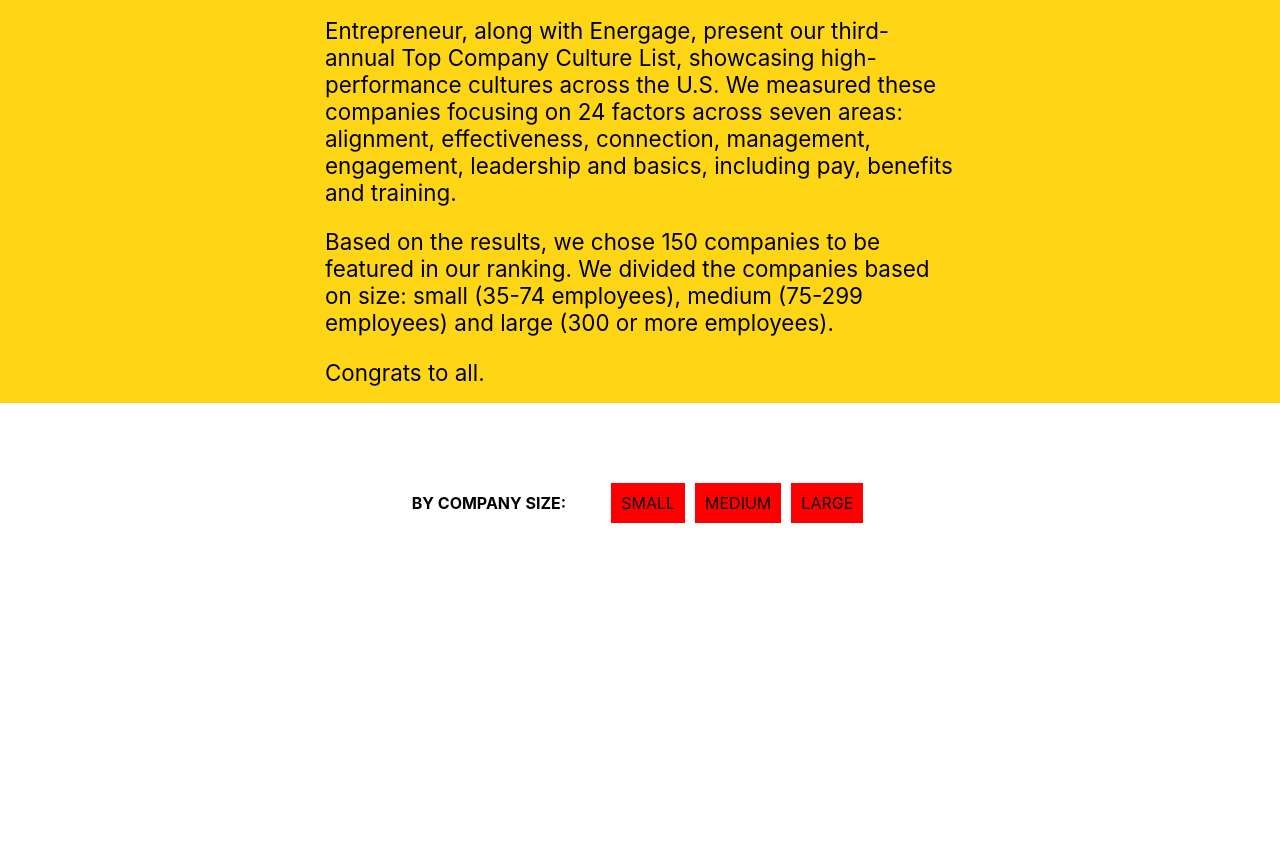
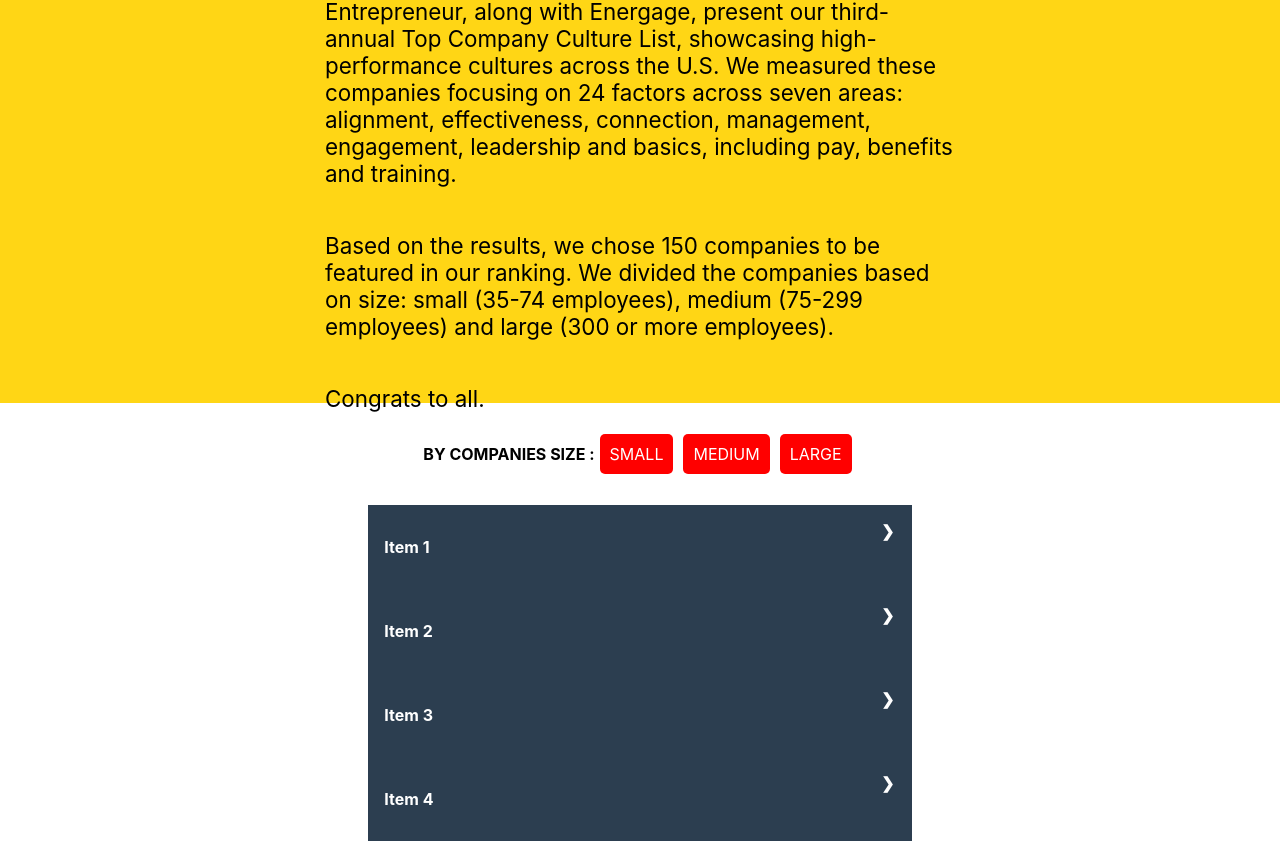
Before and after one commit to estelo2jz/topcompanyrevise, a React (Create React App) app: page /Large in a window 1280 px wide. Shown: the part 637-1478 px from the top of the page. Before the commit the page ends 1240 px from the top, so only its background shows below. Built offline with nearby package versions, Linux system fonts and the light colour scheme.

Commit message:
added accordian

```diff
--- a/package.json
+++ b/package.json
@@ -6,9 +6,11 @@
     "@testing-library/jest-dom": "^4.2.4",
     "@testing-library/react": "^9.5.0",
     "@testing-library/user-event": "^7.2.1",
+    "jquery": "^3.5.1",
     "node-sass": "^4.14.1",
     "react": "^16.13.1",
     "react-dom": "^16.13.1",
+    "react-router-dom": "^5.2.0",
     "react-scripts": "3.4.3"
   },
   "scripts": {
--- a/public/index.html
+++ b/public/index.html
@@ -24,7 +24,7 @@
       work correctly both with client-side routing and a non-root public URL.
       Learn how to configure a non-root public URL by running `npm run build`.
     -->
-    <title>React App</title>
+    <title>2018Top Company</title>
   </head>
   <body>
     <noscript>You need to enable JavaScript to run this app.</noscript>
--- a/src/App.js
+++ b/src/App.js
@@ -2,10 +2,57 @@
 import './App.css';
 import Home from "./components/Home";
 
+import Small from './components/Small';
+import Medium from './components/Medium';
+import Large from './components/Large';
+
+import {
+  BrowserRouter as Router,
+  Switch,
+  Route,
+  Link
+} from "react-router-dom";
+
 function App() {
   return (
-    <div className="App">
+    <div className="app-container">
+      <Router>
       <Home />
+      <div>
+        <div className="app-size-container">
+          <div className="app-header-container">
+            <h4>BY COMPANIES SIZE : </h4>
+          </div>
+          <div className="app-inner-container">
+            <ul>
+              <li>
+                <Link to="/Small">SMALL</Link>
+              </li>
+              <li>
+                <Link to="/Medium">MEDIUM</Link>
+              </li>
+              <li>
+                <Link to="/large">LARGE</Link>
+              </li>
+            </ul>
+          </div>
+        </div>
+
+          {/* A <Switch> looks through its children <Route>s and
+            renders the first one that matches the current URL. */}
+          <Switch>
+            <Route path="/Small">
+              <Small />
+            </Route>
+            <Route path="/Medium">
+              <Medium />
+            </Route>
+            <Route path="/Large">
+              <Large />
+            </Route>
+          </Switch>
+        </div>
+      </Router>
     </div>
   );
 }
--- a/src/components/Bottomnav.js
+++ b/src/components/Bottomnav.js
@@ -6,14 +6,14 @@
     return (
       <div className="bottom-container">
         <div className="bottom-inner-container">
-          <h4>2018 Top Company Cultures List (Clone)</h4>
-          <p>
+          <h4 className="bottom-header">2018 Top Company Cultures List (Clone)</h4>
+          <p className="bottom-bio">
             Entrepreneur, along with Energage, present our third-annual Top Company Culture List, showcasing high-performance cultures across the U.S. We measured these companies focusing on 24 factors across seven areas: alignment, effectiveness, connection, management, engagement, leadership and basics, including pay, benefits and training.
           </p>
-          <p>
+          <p className="bottom-bio">
             Based on the results, we chose 150 companies to be featured in our ranking. We divided the companies based on size: small (35-74 employees), medium (75-299 employees) and large (300 or more employees).
           </p>
-          <p>
+          <p className="bottom-bio">
             Congrats to all.
           </p>
         </div>
--- a/src/components/Home.js
+++ b/src/components/Home.js
@@ -9,7 +9,6 @@
       <div>
         <Topnav />
         <Bottomnav />
-        <Companies />
       </div>
     )
   }
--- /dev/null
+++ b/src/components/Large.js
@@ -0,0 +1,57 @@
+import React, { Component } from 'react';
+import "../styles/main.scss";
+
+export default class Large extends Component {
+  render() {
+    return (
+      <div className="items-container">
+        <div className="items-inner">
+          <div className="tab">
+            <input type="radio" id="rd1" name="rd" />
+            <label className="tab-label" for="rd1">
+              <div>
+                <p>Item 1</p>
+              </div>
+            </label>
+            <div className="tab-content">
+              Lorem, ipsum dolor sit amet consectetur adipisicing elit. Eos, facilis.
+            </div>
+          </div>
+          <div className="tab">
+            <input type="radio" id="rd2" name="rd" />
+            <label className="tab-label" for="rd2">
+              <div>
+                <p>Item 2</p>
+              </div>
+            </label>
+            <div className="tab-content">
+              Lorem ipsum dolor, sit amet consectetur adipisicing elit. Nihil, aut.
+            </div>
+          </div>
+          <div className="tab">
+            <input type="radio" id="rd3" name="rd" />
+            <label className="tab-label" for="rd3">
+              <div>
+                <p>Item 3</p>
+              </div>
+            </label>
+            <div className="tab-content">
+              Lorem, ipsum dolor sit amet consectetur adipisicing elit. Eos, facilis.
+            </div>
+          </div>
+          <div className="tab">
+            <input type="radio" id="rd4" name="rd" />
+            <label className="tab-label" for="rd4">
+              <div>
+                <p>Item 4</p>
+              </div>
+            </label>
+            <div className="tab-content">
+              Lorem ipsum dolor, sit amet consectetur adipisicing elit. Nihil, aut.
+            </div>
+          </div>
+        </div>
+      </div>
+    )
+  }
+}
--- /dev/null
+++ b/src/components/Medium.js
@@ -0,0 +1,57 @@
+import React, { Component } from 'react';
+import  "../styles/main.scss";
+
+export default class Medium extends Component {
+  render() {
+    return (
+      <div className="items-container">
+        <div className="items-inner">
+          <div className="tab">
+            <input type="radio" id="rd1" name="rd" />
+            <label className="tab-label" for="rd1">
+              <div>
+                <p>Item 1</p>
+              </div>
+            </label>
+            <div className="tab-content">
+              Lorem, ipsum dolor sit amet consectetur adipisicing elit. Eos, facilis.
+            </div>
+          </div>
+          <div className="tab">
+            <input type="radio" id="rd2" name="rd" />
+            <label className="tab-label" for="rd2">
+              <div>
+                <p>Item 2</p>
+              </div>
+            </label>
+            <div className="tab-content">
+              Lorem ipsum dolor, sit amet consectetur adipisicing elit. Nihil, aut.
+            </div>
+          </div>
+          <div className="tab">
+            <input type="radio" id="rd3" name="rd" />
+            <label className="tab-label" for="rd3">
+              <div>
+                <p>Item 3</p>
+              </div>
+            </label>
+            <div className="tab-content">
+              Lorem, ipsum dolor sit amet consectetur adipisicing elit. Eos, facilis.
+            </div>
+          </div>
+          <div className="tab">
+            <input type="radio" id="rd4" name="rd" />
+            <label className="tab-label" for="rd4">
+              <div>
+                <p>Item 4</p>
+              </div>
+            </label>
+            <div className="tab-content">
+              Lorem ipsum dolor, sit amet consectetur adipisicing elit. Nihil, aut.
+            </div>
+          </div>
+        </div>
+      </div>
+    )
+  }
+}
--- /dev/null
+++ b/src/components/Small.js
@@ -0,0 +1,57 @@
+import React, { Component } from 'react';
+import "../styles/main.scss";
+
+export default class Small extends Component {
+  render() {
+    return (
+      <div className="items-container">
+        <div className="items-inner">
+          <div className="tab">
+            <input type="radio" id="rd1" name="rd" />
+            <label className="tab-label" for="rd1">
+              <div>
+                <p>Item 1</p>
+              </div>
+            </label>
+            <div className="tab-content">
+              Lorem, ipsum dolor sit amet consectetur adipisicing elit. Eos, facilis.
+            </div>
+          </div>
+          <div className="tab">
+            <input type="radio" id="rd2" name="rd" />
+            <label className="tab-label" for="rd2">
+              <div>
+                <p>Item 2</p>
+              </div>
+            </label>
+            <div className="tab-content">
+              Lorem ipsum dolor, sit amet consectetur adipisicing elit. Nihil, aut.
+            </div>
+          </div>
+          <div className="tab">
+            <input type="radio" id="rd3" name="rd" />
+            <label className="tab-label" for="rd3">
+              <div>
+                <p>Item 3</p>
+              </div>
+            </label>
+            <div className="tab-content">
+              Lorem, ipsum dolor sit amet consectetur adipisicing elit. Eos, facilis.
+            </div>
+          </div>
+          <div className="tab">
+            <input type="radio" id="rd4" name="rd" />
+            <label className="tab-label" for="rd4">
+              <div>
+                <p>Item 4</p>
+              </div>
+            </label>
+            <div className="tab-content">
+              Lorem ipsum dolor, sit amet consectetur adipisicing elit. Nihil, aut.
+            </div>
+          </div>
+        </div>
+      </div>
+    )
+  }
+}
--- /dev/null
+++ b/src/styles/app.scss
@@ -0,0 +1,63 @@
+.app-container {
+  .app-size-container {
+    display: flex;
+    justify-content: center;
+    align-items: center;
+    align-content: center;
+    padding: 10px;
+
+    .app-header-container {
+      display: flex;
+      justify-content: center;
+      align-items: center;
+      align-content: center;
+    }
+
+    a {
+      text-decoration: none;
+      color: white;
+    }
+
+    ul {
+      display: flex;
+      justify-content: center;
+      align-content: center;
+      align-items: center;
+      color: white;
+      text-decoration: none;
+      padding: 0;
+
+      li {
+        list-style: none;
+        width: 100%;
+        margin: 5px;
+        cursor: pointer;
+        background: red;
+        padding: 10px;
+        border-radius: 5px;
+      }
+    }
+    .app-inner-container {
+
+    }
+  }
+}
+
+@media screen and (max-width: 700px) {
+  .app-container {
+    .app-size-container {
+      display: flex;
+      justify-content: center;
+      align-items: center;
+      align-content: center;
+    }
+    .app-size-container {
+      display: grid;
+      justify-content: center;
+      align-items: center;
+      align-content: center;
+      margin: 0;
+      padding: 0;
+    }
+  }
+}
--- /dev/null
+++ b/src/styles/items.scss
@@ -0,0 +1,107 @@
+.items-container {
+  display: flex;
+  justify-content: center;
+  align-items: center;
+  align-content: center;
+  height: 100%;
+
+  .items-inner {
+    height: 300px;
+  }
+}
+
+
+$midnight: #2c3e50;
+$clouds: #ecf0f1;
+
+// General
+
+h1 {
+  margin: 0;
+  line-height: 2;
+  text-align: center;
+}
+
+h2 {
+  margin: 0 0 .5em;
+  font-weight: normal;
+}
+
+input {
+  position: absolute;
+  opacity: 0;
+  z-index: -1;
+}
+
+
+/* Accordion styles */
+.tabs {
+  border-radius: 8px;
+  overflow: hidden;
+  box-shadow: 0 4px 4px -2px rgba(0, 0, 0, 0.5);
+}
+
+.tab {
+  width: 100%;
+  color: white;
+  overflow: hidden;
+
+  &-label {
+    display: flex;
+    justify-content: space-between;
+    padding: 1em;
+    background: $midnight;
+    font-weight: bold;
+    cursor: pointer;
+
+    /* Icon */
+    &:hover {
+      background: darken($midnight, 10%);
+    }
+
+    &::after {
+      content: "\276F";
+      width: 1em;
+      height: 1em;
+      text-align: center;
+      transition: all .35s;
+    }
+  }
+
+  &-content {
+    max-height: 0;
+    padding: 0 1em;
+    color: $midnight;
+    background: white;
+    transition: all .35s;
+  }
+
+  &-close {
+    display: flex;
+    justify-content: flex-end;
+    padding: 1em;
+    font-size: 0.75em;
+    background: $midnight;
+    cursor: pointer;
+
+    &:hover {
+      background: darken($midnight, 10%);
+    }
+  }
+}
+
+// :checked
+input:checked {
+  +.tab-label {
+    background: darken($midnight, 10%);
+
+    &::after {
+      transform: rotate(90deg);
+    }
+  }
+
+  ~.tab-content {
+    max-height: 100vh;
+    padding: 1em;
+  }
+}
--- a/src/styles/main.scss
+++ b/src/styles/main.scss
@@ -1,2 +1,4 @@
 @import "./nav.scss";
 @import "./companies.scss";
+@import "./app.scss";
+@import "./items.scss";
--- a/src/styles/nav.scss
+++ b/src/styles/nav.scss
@@ -43,14 +43,18 @@
   padding: 10px;
 
   .bottom-inner-container {
+    display: grid;
+    justify-content: center;
+    align-content: center;
+    align-items: center;
     height: 500px;
     width: 50%;
 
-    h4 {
+    .bottom-header {
       font-size: 2em;
       font-weight: 700;
     }
-    p {
+    .bottom-bio {
       font-size: 1.4em;
     }
   }
```
Also changed, not shown: 1 other file (tests, documents, lock files or other folders).
